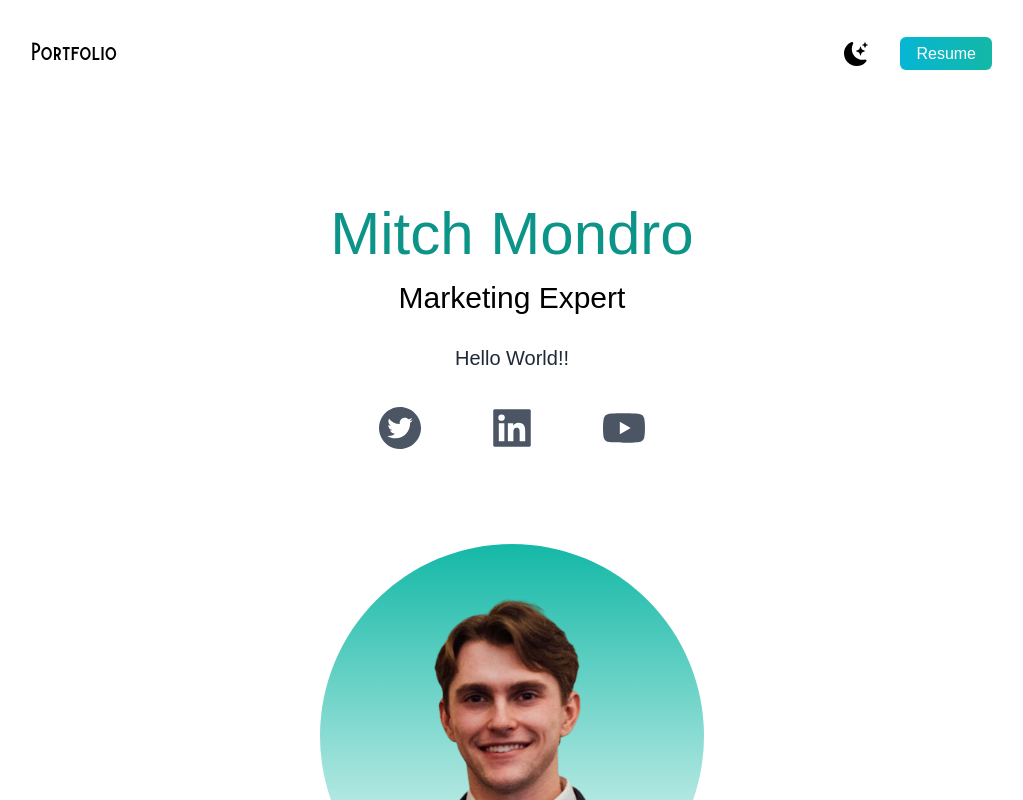
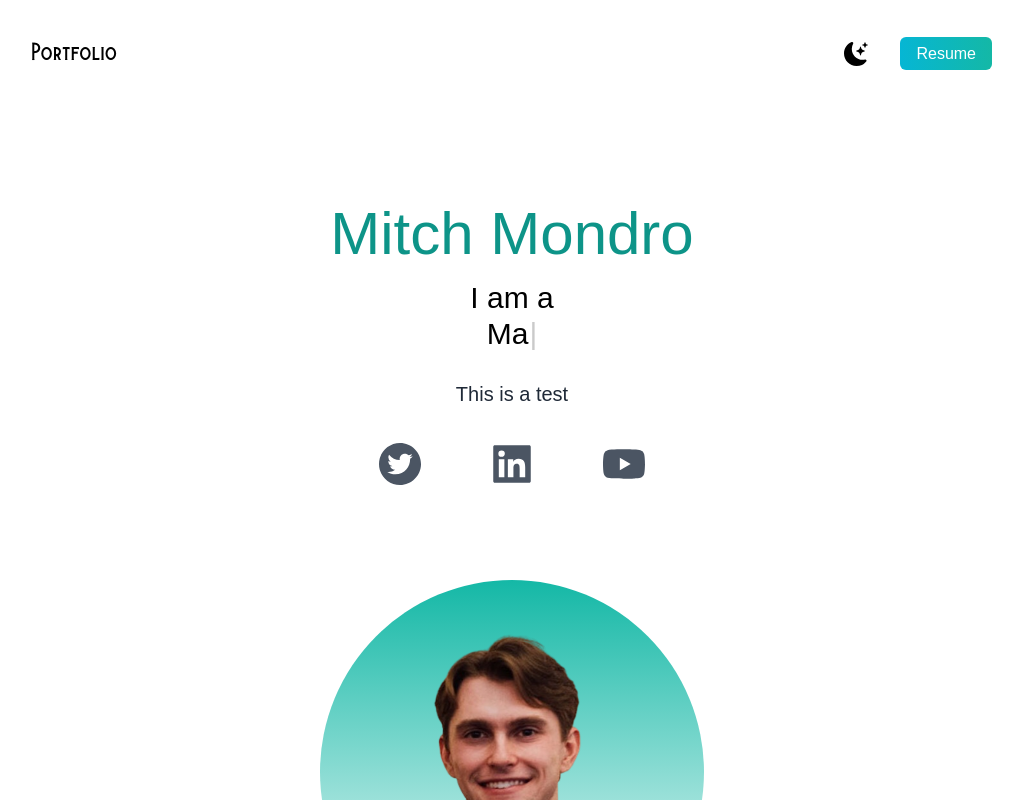
Before and after one commit to mmondro/nextjs-blog, a Next.js app: page / in a window 1280 px wide. Shown: the top 800 px of the page, without its empty margins (128-1151 px from the left). Built offline with nearby package versions, Linux system fonts and the light colour scheme.

Commit message:
11.26.22

```diff
--- a/package.json
+++ b/package.json
@@ -12,7 +12,8 @@
     "next": "13.0.4",
     "react": "18.2.0",
     "react-dom": "18.2.0",
-    "react-icons": "^4.6.0"
+    "react-icons": "^4.6.0",
+    "typewriter-effect": "^2.19.0"
   },
   "devDependencies": {
     "autoprefixer": "^10.4.13",
--- a/pages/index.js
+++ b/pages/index.js
@@ -17,6 +17,7 @@ import web3 from "../public/web3.png";
 import web4 from "../public/web4.png";
 import web5 from "../public/web5.png";
 import web6 from "../public/web6.png";
+import Typewriter from 'typewriter-effect';
 
 export default function Home() {
   const [darkMode, setDarkMode] = useState(false);
@@ -55,10 +56,18 @@ export default function Home() {
               Mitch Mondro
             </h2>
             <h3 className="text-2xl py-2 dark:text-white md:text-3xl">
-              Marketing Expert
+              I am a <Typewriter options ={{
+                strings: [
+                  "Marketing Expert!!!",
+                  "James Bond",
+                ],
+                autoStart: true,
+                loop: true,
+              }}
+              />
             </h3>
             <p className="text-md py-5 leading-8 text-gray-800 dark:text-gray-200 max-w-xl mx-auto md:text-xl">
-            Hello World!!
+            This is a test
             </p>
             <div className="text-5xl flex justify-center gap-16 py-3 text-gray-600 dark:text-gray-400">
 
```
Also changed, not shown: 1 other file (tests, documents, lock files or other folders).
